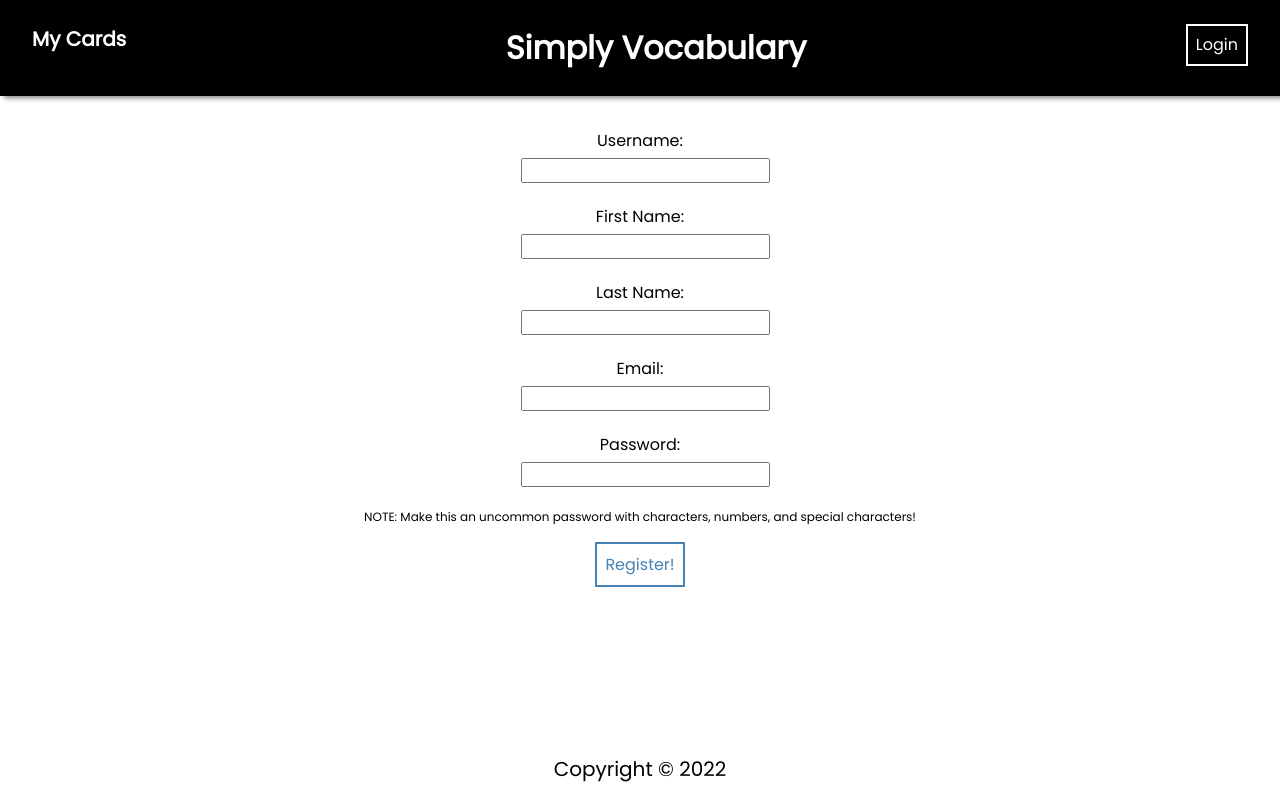
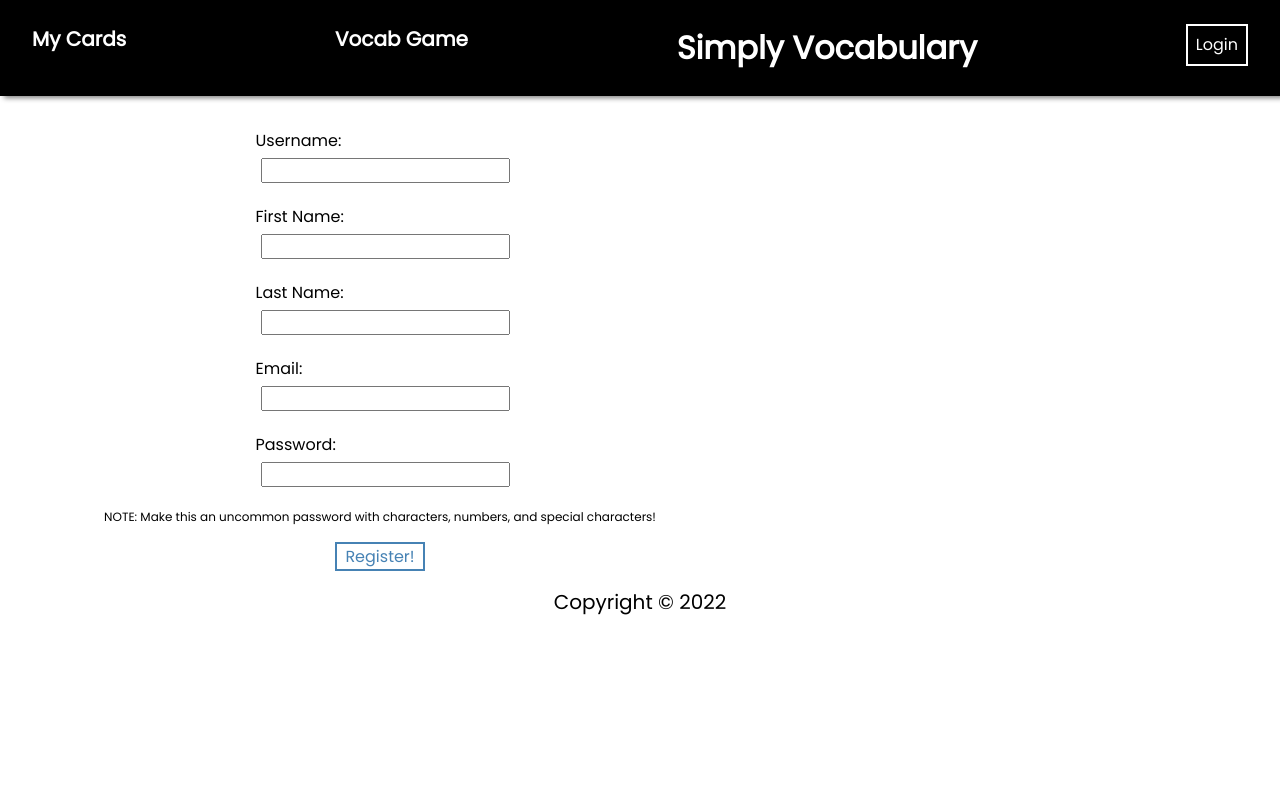
Before and after one commit to urivat/CapstoneDictionary, a React (Create React App) app in the folder frontend/: page /register in a window 1280 px wide. Built offline with nearby package versions, Linux system fonts and the light colour scheme.

Commit message:
added css to components to align and style diffent renderings

```diff
--- a/frontend/src/App.css
+++ b/frontend/src/App.css
@@ -24,7 +24,8 @@ button {
   font-size: 1rem;
   font-family: inherit;
   max-width: 100px;
-  padding: 0.5rem 0.5rem;
+  padding: 0rem 0.5rem;
+
 }
 
 button:hover {
--- a/frontend/src/App.js
+++ b/frontend/src/App.js
@@ -55,7 +55,7 @@ function App() {
           path="/"
           element={
             <PrivateRoute>
-              <HomePage />
+              <HomePage  />
             </PrivateRoute>
           }
         />
--- a/frontend/src/components/Collection/Cards.jsx
+++ b/frontend/src/components/Collection/Cards.jsx
@@ -17,21 +17,16 @@ const Cards = ({word}) => {
         setShowList(true)
       }
 
-
-      // if (buttonClassLike === "inactive") {
-      //   setButtonClassLike("active");
-      // } else {
-      //   setButtonClassLike("inactive");
-      // }
-
     }
 
   return (
     <div style={{}}>
-      <Card
+      <Card variant="outlined"
         style={{
           width: 400,
           backgroundColor: "white",
+          marginBottom: '1em'
+
         }}
       >
         <CardContent>
@@ -48,6 +43,7 @@ const Cards = ({word}) => {
         </CardContent>
         <CardActions>
           <Button variant='contained' size="small" color="black" onClick= {toggleState}  >Study</Button>
+          <Button variant="text" size="small" color="green">Add</Button>
         </CardActions>
       </Card>
     </div>
--- a/frontend/src/components/Footer/Footer.css
+++ b/frontend/src/components/Footer/Footer.css
@@ -1,5 +1,5 @@
 footer {
-  position: fixed;
+  position: static;
   bottom: 0;
   font-size: 1.2rem;
   left: 0;
--- a/frontend/src/components/NavBar/NavBar.jsx
+++ b/frontend/src/components/NavBar/NavBar.jsx
@@ -13,6 +13,11 @@ const Navbar = () => {
         <li>
         <Link to="/user"  style={{ textDecoration: "none", color: "white" }}>
         <b>My Cards</b>
+        </Link>
+        </li>
+        <li>
+        <Link to="/user/study"  style={{ textDecoration: "none", color: "white" }}>
+        <b>Vocab Game</b>
         </Link>
         </li>
         <li className="brand">
--- /dev/null
+++ b/frontend/src/components/WordList/WordList.css
@@ -0,0 +1,5 @@
+.container{
+ position: relative;
+ left: 1;
+ text-align: left;
+}
--- a/frontend/src/components/WordList.jsx
+++ b/frontend/src/components/WordList/WordList.jsx
@@ -1,7 +1,7 @@
 import React, { useState , useEffect } from 'react'
-import Cards from './Collection/Cards'
+import Cards from '../Collection/Cards'
 import axios from 'axios'
-
+import './WordList.css'
 
 const WordList = () => {
     const [allWords , setAllWords] = useState([])
@@ -20,9 +20,9 @@ const WordList = () => {
       }, []);
 
    return (
-   <div>
+   <div className='container'>
         <h3>Add one to your collection</h3>
-        {allWords.map((word) =>  <span key={word.id}><Cards word= {word}/></span>)}
+        {allWords.map((word) =>  <span key={word.id} className='card-display' ><Cards word= {word}/></span>)}
     </div>);
 }
 
--- /dev/null
+++ b/frontend/src/pages/HomePage/HomePage.css
@@ -0,0 +1,24 @@
+
+
+.container{
+    position: static ;
+    margin-left: 5em;
+    margin-top: 1em;
+}
+.search-bar{
+    position: absolute;
+    margin-bottom: 4em;
+    margin-right: 2px;
+    height: 100px;
+    left:1em
+}
+input {
+    height: 25px;
+    width: 300px;
+}
+button {
+    position: relative;
+
+
+
+}
--- a/frontend/src/pages/HomePage/HomePage.js
+++ b/frontend/src/pages/HomePage/HomePage.js
@@ -1,44 +1,37 @@
 import React from "react";
-import { useEffect, useState} from "react";
-import useAuth from "../../hooks/useAuth";
-import axios from "axios";
-import {Box, typography , FilledInput , IconButton, Container} from '@material-ui/core';
-import {Search as SearchIcon } from '@material-ui/icons';
-import { useNavigate } from 'react-router-dom';
-import Cards from "../../components/Collection/Cards";
-import WordList from "../../components/WordList";
+import { useEffect, useState } from "react";
+import {
+  Box,
+  typography,
+  FilledInput,
+  IconButton,
+  Container,
+} from "@material-ui/core";
+import { useNavigate } from "react-router-dom";
+import WordList from "../../components/WordList/WordList";
+import './HomePage.css'
 // The "user" value from this Hook contains the decoded logged in user information (username, first name, id)
 // The "token" value is the JWT token that you will send in the header of any request requiring authentication
 //TODO: Add an AddCars Page to add a car for a logged in user's garage
 const HomePage = () => {
-
-
-  const [word, setWord] = useState('');
-
-
-
-
-
+  const [word, setWord] = useState("");
 
   const navigate = useNavigate();
   const handleSubmit = (event) => {
     event.preventDefault();
     const shortenedWord = word.trim().toLowerCase();
-    if(!shortenedWord || shortenedWord.split(' ').length > 1) return;
-    navigate(`/search/${word}`)
-  }
-
-
-
+    if (!shortenedWord || shortenedWord.split(" ").length > 1) return;
+    navigate(`/search/${word}`);
+  };
 
   return (
-        <Container maxWidth = 'sm'>
-        <form onSubmit={handleSubmit}>
+    <Container maxWidth="sm" className="container" >
+      <form onSubmit={handleSubmit} className= 'search-bar'>
         <h1>Vocabulary</h1>
         <h3>SearchWord</h3>
-          <input value={word} onChange= {event => setWord(event.target.value)} />
+        <input value={word} onChange={(event) => setWord(event.target.value)} />
         {/* <FilledInput id="outlined-basic" margin="none"  label="Outlined" variant="outlined" value={word} onChange= {event => setWord(event.target.value)} /> */}
-          <button  type="submit">search</button>
+        <button type="submit">search</button>
       </form>
 
       <WordList />
@@ -47,7 +40,6 @@ return (
 };
 
 export default HomePage;
-
 
 // { wordData.meanings[0].definitions.map((def , index) => { return <p key={index}> {def.definition}</p>}) } */}
 
--- /dev/null
+++ b/frontend/src/pages/StudyPage/StudyPage.css
@@ -0,0 +1,15 @@
+.study{
+    margin:auto;
+}
+
+
+
+img {
+    display:block;
+    margin-left: auto;
+    margin-right: auto;
+    height: 50%;
+    width: 40%;
+    object-fit: fill ;
+
+}
--- a/frontend/src/pages/StudyPage/StudyPage.js
+++ b/frontend/src/pages/StudyPage/StudyPage.js
@@ -1,13 +1,15 @@
 import React, { useState } from 'react'
 import Cards from '../../components/Collection/Cards';
-
+import './StudyPage.css'
 
 
 function StudyPage() {
 
 
   return (
-    <div><Cards/></div>
+    <div className='study'>
+      <img src='https://jooinn.com/images/ancient-book-7.png' alt='old books' />
+    </div>
   )
 }
 
```
Lines whose indentation alone changed are shown as unchanged.
